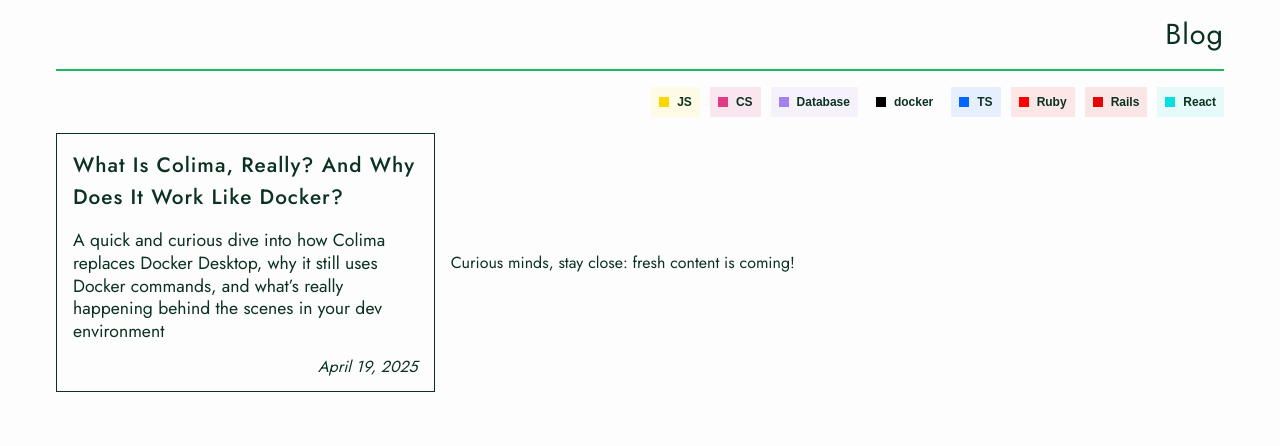
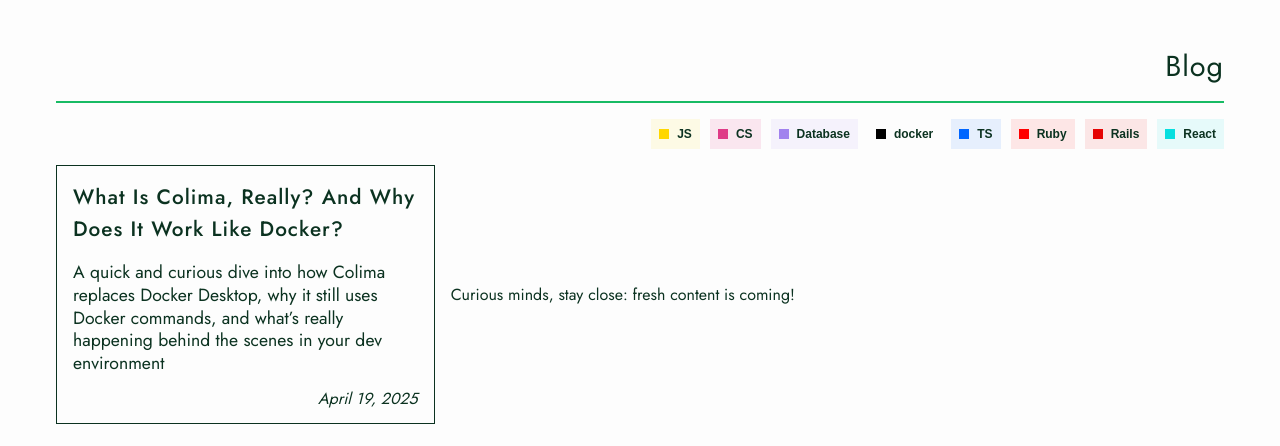
Before and after one commit to JackGarrus/nadyg-website, a Next.js app: page /blog in a window 1280 px wide. Shown: the top 446 px of the page. Built offline with nearby package versions, Linux system fonts and the light colour scheme.

Commit message:
add basic responsivity to the blog page

```diff
--- a/src/app/blog/Page.module.css
+++ b/src/app/blog/Page.module.css
@@ -16,22 +16,22 @@
   row-gap: 10px;
 }
 
-@media screen and (max-width: 1024px) {
+@media screen and (min-width: 1024px) {
   .pageLayout {
     padding-top: 3rem;
     padding-bottom: 3rem;
   }
 }
 
-@media screen and (max-width: 1200px) {
+@media screen and (min-width: 1024px) {
   .pageLayout {
     max-width: 1200px;
+    margin: 0 auto;
   }
 }
 
-@media screen and (max-width: 1366px) {
+@media screen and (min-width: 1366px) {
   .pageLayout {
     width: 1200px;
-    margin: 0 auto;
   }
 }
```
